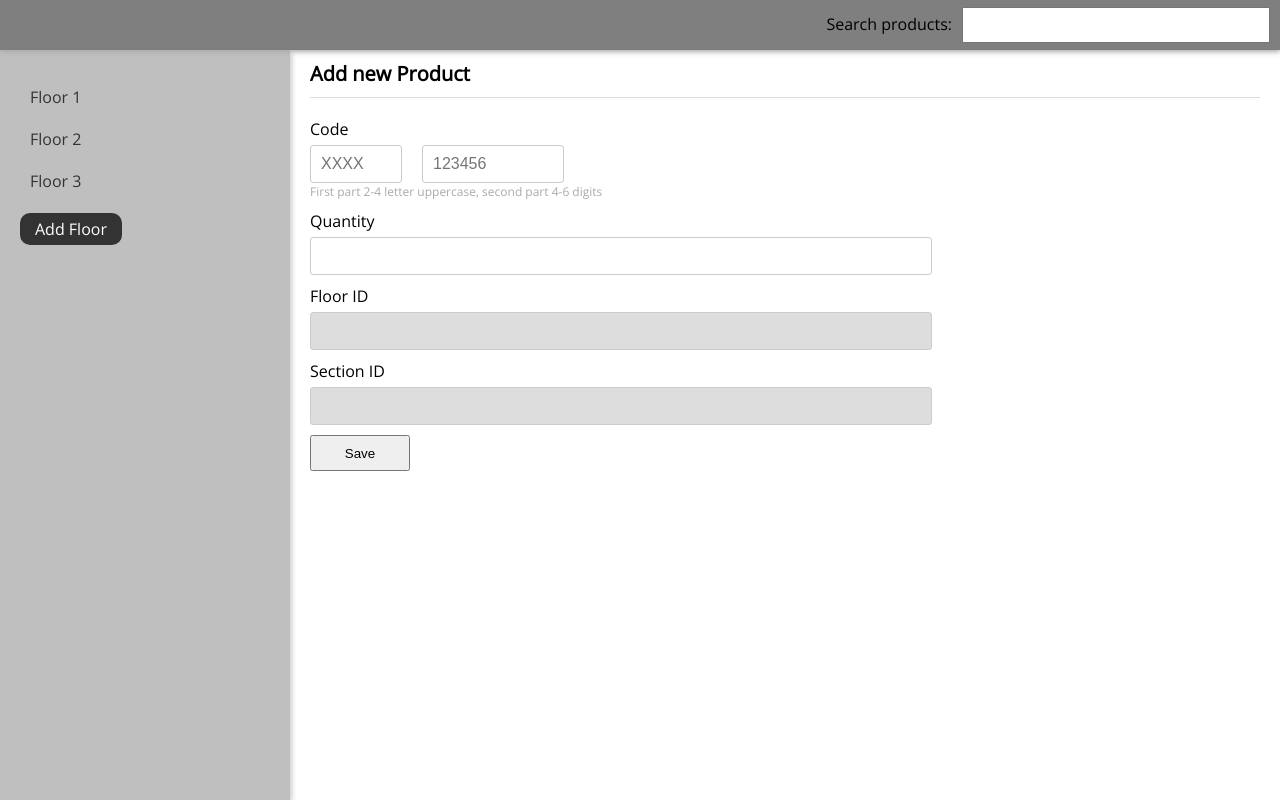
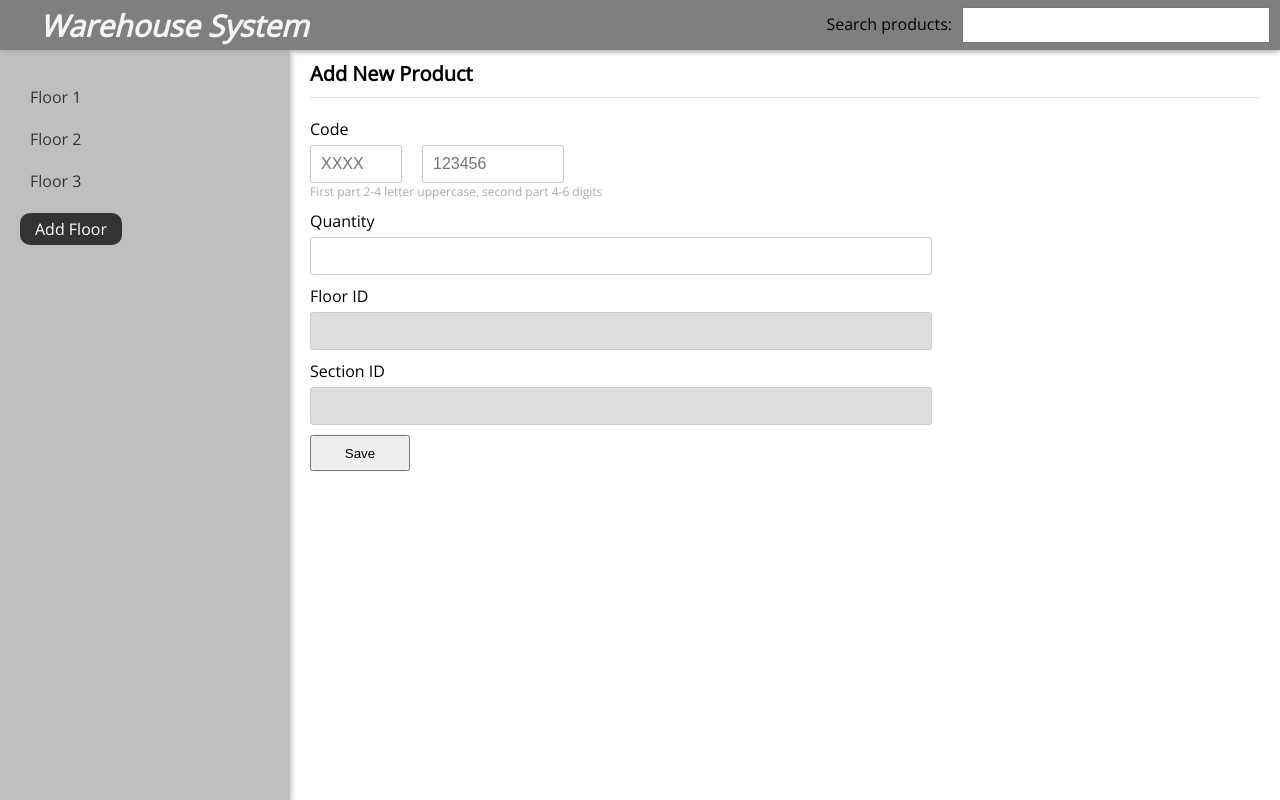
Before and after one commit to stajkovicmilan/warehouse-system-challenge, an Angular app: page /product in a window 1280 px wide. Built offline with nearby package versions, Linux system fonts and the light colour scheme.

Commit message:
add header title

```diff
--- a/src/app/components/header/header.component.html
+++ b/src/app/components/header/header.component.html
@@ -1,5 +1,5 @@
 <div class="header">
-  <span class="brand"></span>
+  <span class="brand">Warehouse System</span>
   <div #searchBlock class="search">
     <label for="products-search">Search products:</label>
     <input type="text" class="global-search" id="products-search" [(ngModel)]="searchText" (ngModelChange)="search()">
--- a/src/app/components/header/header.component.scss
+++ b/src/app/components/header/header.component.scss
@@ -10,6 +10,14 @@
   right: 0;
   z-index: 99;
   box-shadow: 0px 2px 5px $color-3;
+  .brand {
+    display: inline-block;
+    margin: 5px 40px;
+    font-size: 30px;
+    font-style: italic;
+    font-weight: bold;
+    color: $color-9;
+  }
 }
 
 .search {
--- a/src/app/components/product/product.component.html
+++ b/src/app/components/product/product.component.html
@@ -1,5 +1,6 @@
 <div class="form-container">
-  <div class="title">Add new Product</div>
+  <div *ngIf="mode === 'edit'" class="title">Product {{product.code}}</div>
+  <div *ngIf="mode === 'create'" class="title">Add New Product</div>
   <form class="form" [formGroup]="productForm" (submit)="isSubmitted = true; save()">
     <div class="form-group">
       <label>Code</label>
--- a/src/app/components/product/product.component.ts
+++ b/src/app/components/product/product.component.ts
@@ -94,7 +94,11 @@ export class ProductComponent implements OnInit {
   }
 
   productCodePrefixValidator(control: AbstractControl): { [key: string]: boolean } | null {
-    if (!control.value || control.value.length < 2 || control.value.length > 4 || /\d/.test(control.value)) {
+    if (
+      !control.value ||
+      control.value.length < 2 ||
+      control.value.length > 4 ||
+      !RegExp(('[A-Z]+$')).test(control.value)) {
       return { invalidCodePrefix: true };
     }
     return null;
--- a/src/index.html
+++ b/src/index.html
@@ -5,7 +5,7 @@
   <title>WarehouseSystemChallenge</title>
   <base href="/">
   <meta name="viewport" content="width=device-width, initial-scale=1">
-  <link rel="icon" type="image/x-icon" href="favicon.ico">
+  <link rel="icon" type="image/x-icon" href="https://user-images.githubusercontent.com/30440227/28579885-d3c3e8b6-7155-11e7-80a6-a0218b054199.png">
 </head>
 <body>
   <app-root></app-root>
```
